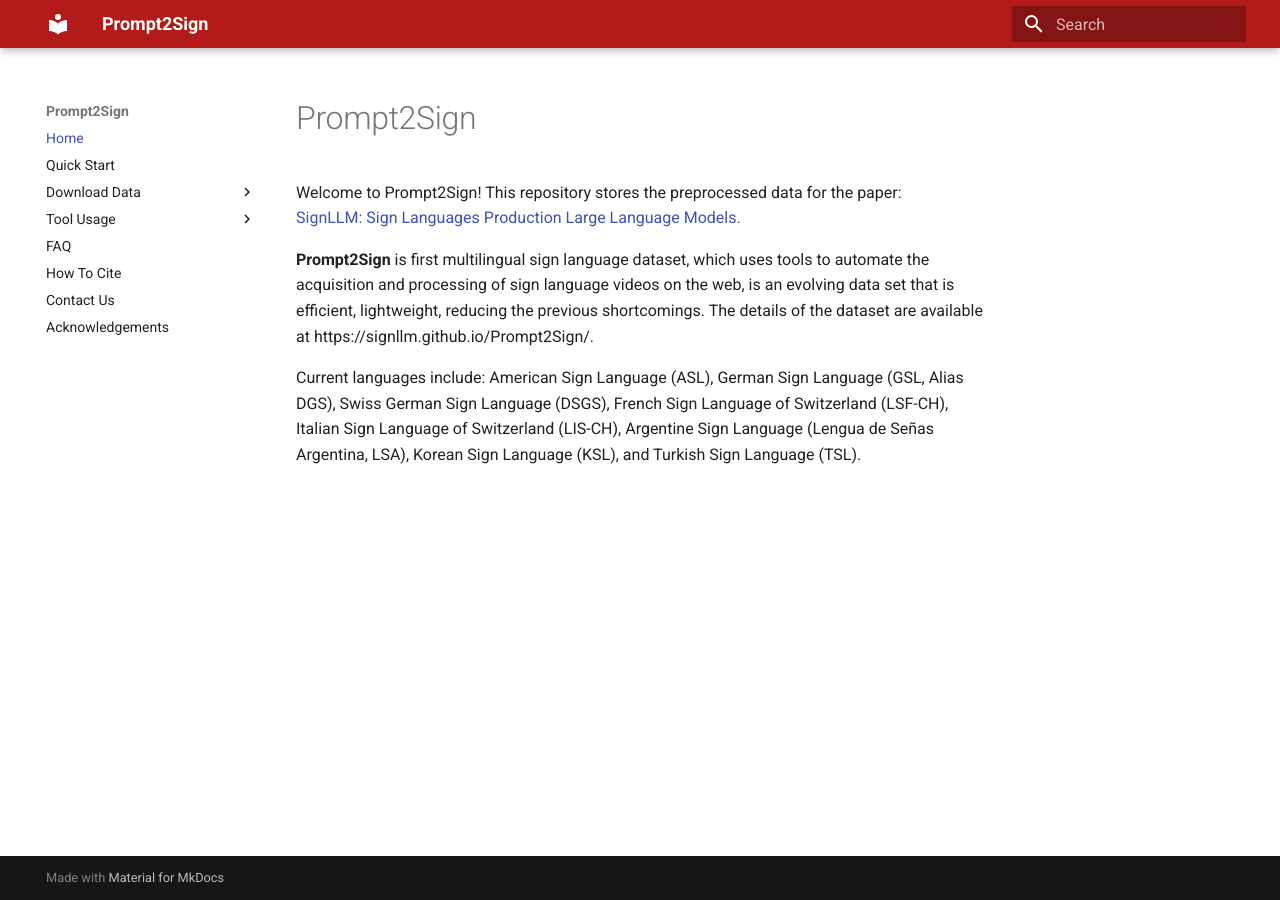
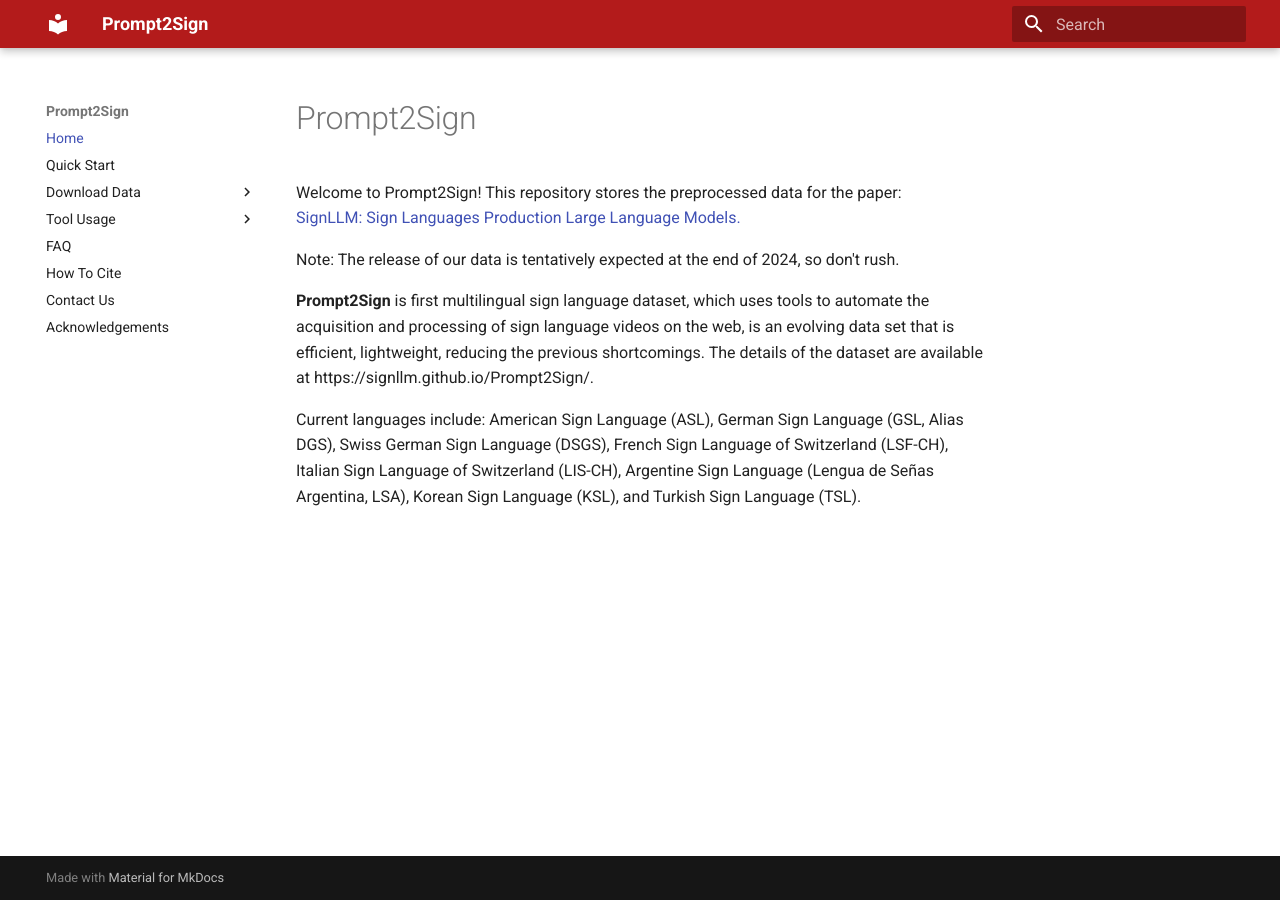
Before and after one commit to SignLLM/Prompt2Sign, an MkDocs documentation site: the page built from docs/index.md, in a window 1280 px wide. Built offline with MkDocs 1.6.1 and Material for MkDocs 9.7.7, drawn with Linux system fonts in a browser that asks for light colours.

Commit message:
Update index.md

```diff
--- a/docs/index.md
+++ b/docs/index.md
@@ -4,6 +4,8 @@ Welcome to Prompt2Sign!
 This repository stores the preprocessed data for the paper:
 <br>[SignLLM: Sign Languages Production Large Language Models.](https://arxiv.org/abs/2405.10718)
 
+Note: The release of our data is tentatively expected at the end of 2024, so don't rush.
+
 **Prompt2Sign** is first multilingual sign language dataset, which uses tools to automate the acquisition and processing of sign language videos on the web, is an evolving data set that is efficient, lightweight, reducing the previous shortcomings.
 The details of the dataset are available at https://signllm.github.io/Prompt2Sign/.
 
```
